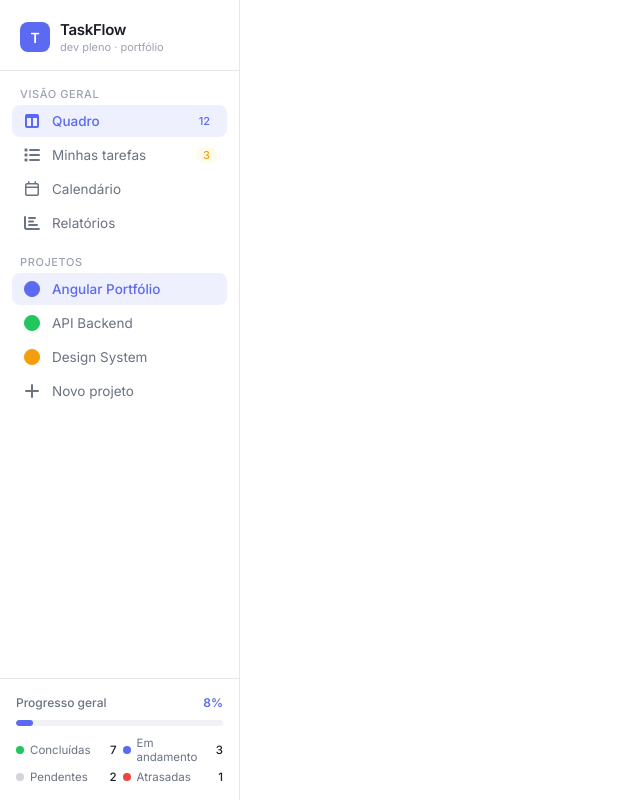
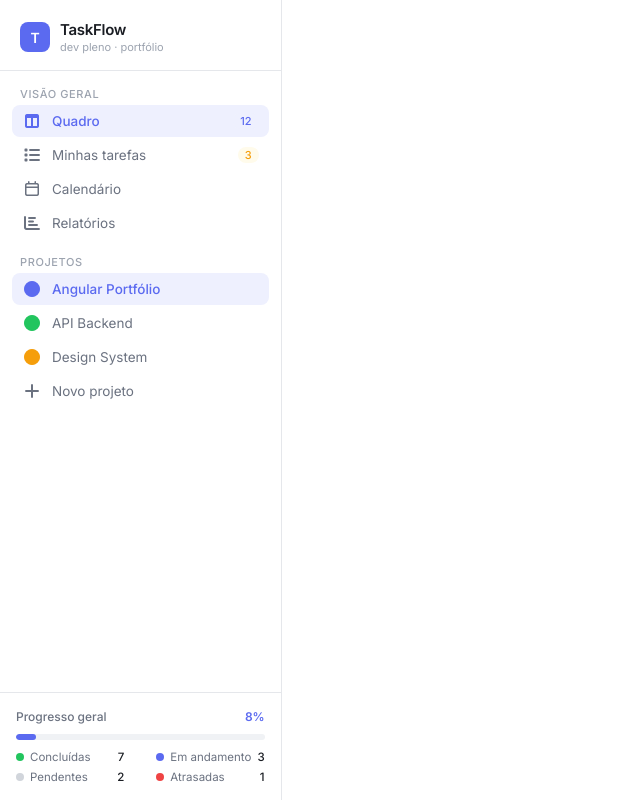
Before and after one commit to rodrigocf-frontend/angular-projects, an Angular app in the folder taskflow/: page / in a window 1280 px wide. Shown: the whole page, without its empty margins (0-640 px from the left). Built offline with nearby package versions, Linux system fonts and the light colour scheme.

Commit message:
style: use max-content for sidebar width and adjust progress-cats gap
Replace fixed 240px column with max-content so the sidebar adapts
to its content. Split gap into row-gap/column-gap in .progress-cats
for better control over spacing between stat items.

```diff
--- a/taskflow/src/app/app.scss
+++ b/taskflow/src/app/app.scss
@@ -1,7 +1,7 @@
 .app {
   background: var(--bg);
   display: grid;
-  grid-template-columns: 240px 1fr;
+  grid-template-columns: max-content 1fr;
   border-radius: 12px;
   overflow: hidden;
   height: 100vh;
--- a/taskflow/src/app/components/sidebar/sidebar.scss
+++ b/taskflow/src/app/components/sidebar/sidebar.scss
@@ -137,8 +137,9 @@
 .progress-cats {
   display: grid;
   grid-template-columns: 1fr 1fr;
-  gap: toRem(6);
   margin-top: toRem(10);
+  row-gap: toRem(6);
+  column-gap: toRem(32);
 }
 .pcat {
   display: flex;
```
